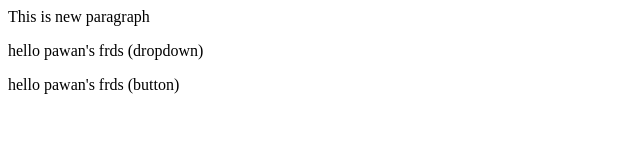
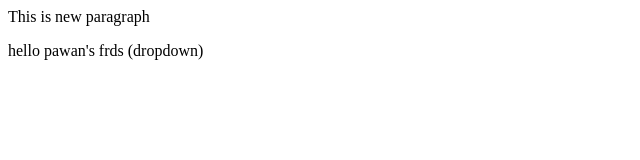
Before and after one commit to pawanuttwani/local-repo, a plain HTML site: page index.html in a window 1280 px wide. Shown: the whole page, without its empty margins (0-640 px from the left). Drawn offline with Linux system fonts and the light colour scheme.

Commit message:
changes done

```diff
--- a/index.html
+++ b/index.html
@@ -1,3 +1,2 @@
 <p>This is new paragraph</p>
 <P>hello pawan's frds (dropdown)</P>
-<P>hello pawan's frds (button)</P>
```
